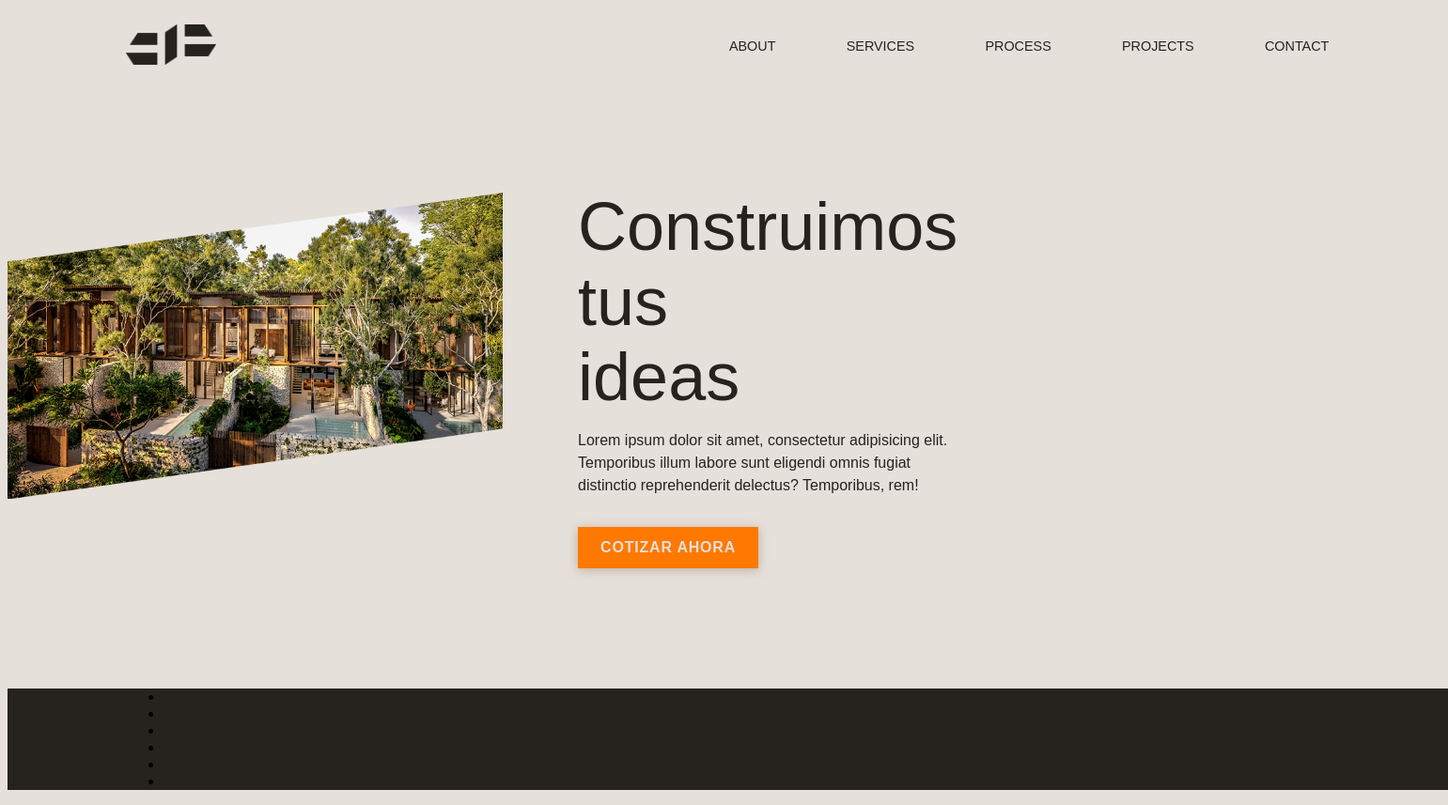
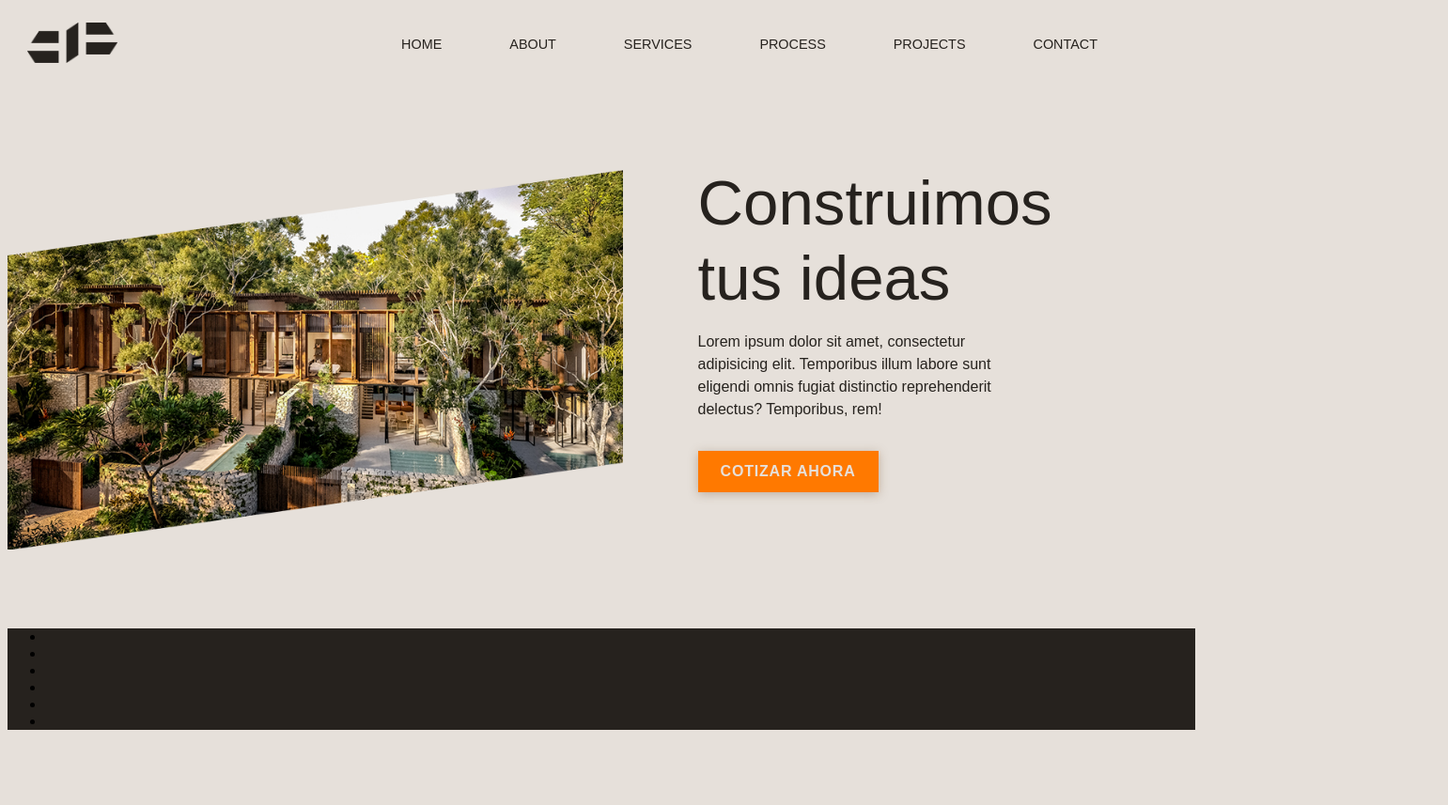
Before and after one commit to MercedesMulet/sib-web-sass, a website: page index.html in a window 1280 px wide. Shown: the whole page at 94% size, 1541 px wide, since content can reach past the window. After the commit the page ends 800 px from the top, so only its background shows below. Drawn offline with Linux system fonts and the light colour scheme; a web font is replaced by a local one.

Commit message:
arreglos en header y hero

```diff
--- a/index.html
+++ b/index.html
@@ -18,7 +18,7 @@
 <body>
 
     <!-- navbar -->
-    <div class="container nav">
+    <div class="nav">
         <input type="checkbox" id="nav-check">
         <div class="nav-header">
           <div class="nav-logo">
@@ -57,7 +57,7 @@
         </section>
 
         <!-- services -->
-        <section class="container services">
+        <section class="services">
             <ul class="list-services">
                 <li><a href=""></a></li>
                 <li><a href=""></a></li>
--- a/scss/components/_generales.scss
+++ b/scss/components/_generales.scss
@@ -1,7 +1,6 @@
 html {
     font-size: $font-size;
     box-sizing: border-box;
-    width: 100vw;
     margin: 0 !important;
 
     body {
@@ -10,7 +9,7 @@ html {
     }
 
     .container {
-        width: 100vw;
+        width: 100%;
         padding: 0 2%;
         margin: 0;
 
@@ -21,13 +20,13 @@ html {
 
         /* Desktops and laptops ----------- */
         @media only screen and (min-width : 1224px) {
-            padding: 0 10%;
+            padding: 0 6%;
             margin-top: 2%;
         }
 
         /* Large screens ----------- */
         @media only screen and (min-width : 1824px) {
-            padding: 0 14%;
+            padding: 0 8%;
             margin-top: 2%;
         }
     }
--- a/scss/components/_header.scss
+++ b/scss/components/_header.scss
@@ -1,21 +1,23 @@
 .nav {
     position: relative;
-    width: 90%;
-    padding-top: 0.5rem;
+    width: 93vw;
     display: flex;
     align-items: center;
     justify-content: space-between;
-    right: 0 !important;
+    right: 0;
 
     @media only screen and (min-width:1024px) {
-        height: 3rem;
-        width: 100vw;
-        margin-top: 2rem;
+        position: absolute;
+        width: 89vw;
+        top: 0;
+        margin-top: 1.5rem;
+        padding: 0 7rem;
     }
 
     .nav-header {
         @media only screen and (min-width:1024px) {
             display: inline;
+            width: 20%;
         }
 
         .nav-logo {
@@ -71,12 +73,11 @@
         text-transform: uppercase;
 
         @media only screen and (min-width:1024px) {
-            width: 50%;
+            width: auto;
             position: relative;
             display: flex;
             align-items: center;
-            justify-content: flex-end;
-            height: 2rem;
+            height: auto;
             background-color: transparent;
             font-size: $font-size;
             top: 0.5rem;
@@ -98,8 +99,7 @@
             @media only screen and (min-width:1024px) {
                 font-size: 0.9rem;
                 width: fit-content;
-                height: auto;
-                margin: 0 0 0 4.7rem;
+                margin: 0 0 0 4.5rem;
                 justify-self: flex-end;
                 color: $dark-color;
 
--- a/scss/components/_hero.scss
+++ b/scss/components/_hero.scss
@@ -8,13 +8,14 @@ main {
         margin: -0.5rem 0;
 
         @media only screen and (min-width : 1024px) {
-            width: 80%;
+            width: 100vw;
             display: flex;
             direction: row;
             flex-wrap: nowrap;
             align-items: flex-start;
             justify-content: space-between;
-            margin: 8rem 0;
+            margin-top: 11rem;
+            margin-bottom: 5rem;
         }
 
         .img-hero {
@@ -35,7 +36,7 @@ main {
             width: 80%;
 
             @media only screen and (min-width : 1024px) {
-                width: 40%;
+                width: 50%;
                 margin-left: 5rem;
             }
 
@@ -49,7 +50,7 @@ main {
                 color: $dark-color;
 
                 @media only screen and (min-width : 1024px) {
-                    font-size: $font-size * 4.5;
+                    font-size: $font-size * 4.2;
                     line-height: 5rem;
                     margin: 0 0 1rem 0;
                 }
@@ -64,7 +65,7 @@ main {
 
                 @media only screen and (min-width : 1024px) {
                 margin: 0;
-                width: 100%;
+                width: 60%;
                 color: $dark-color;
                 line-height: 1.5rem;
                 }
```
Also changed, not shown: package.json (+8 -0 lines), css/style.css.
